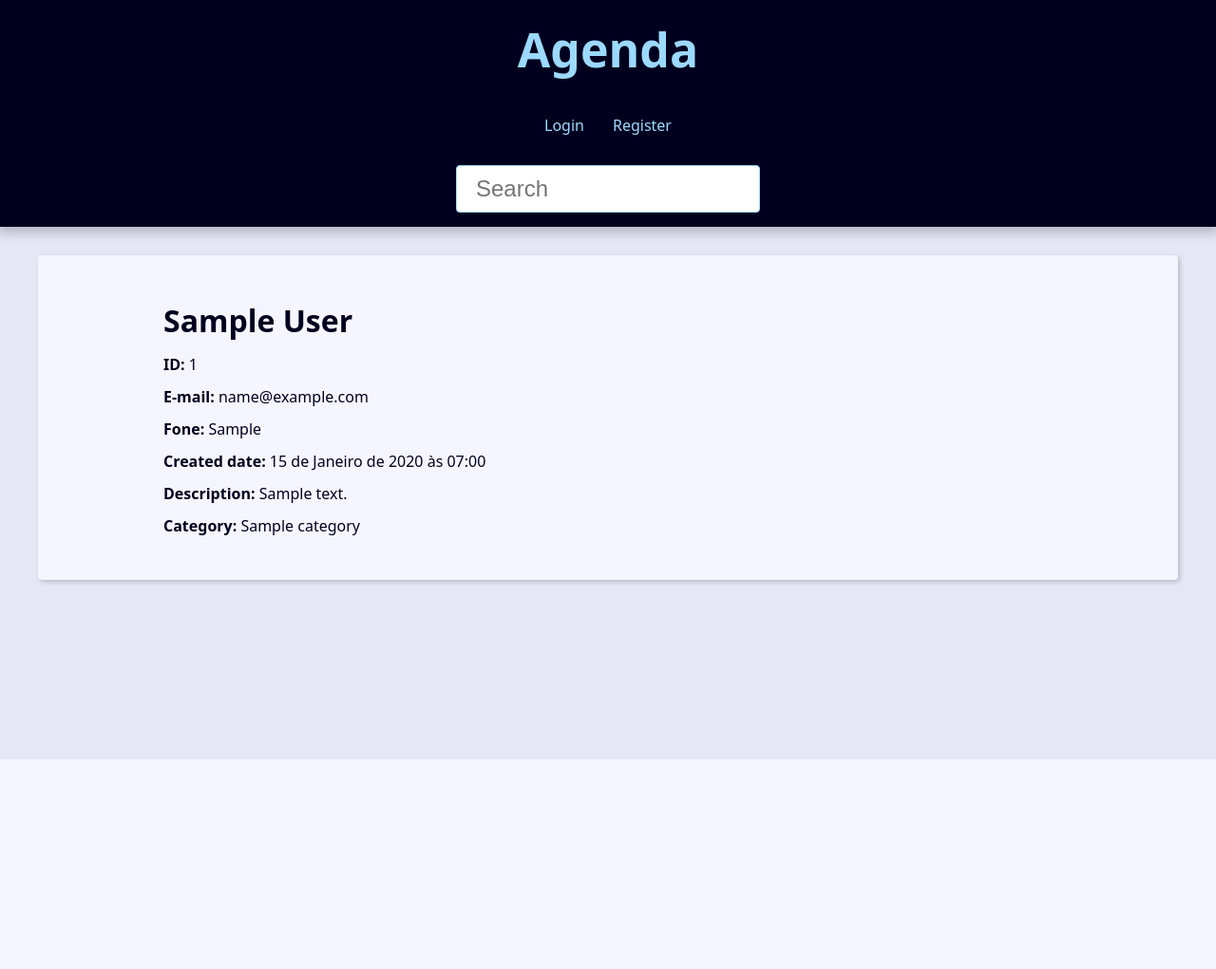
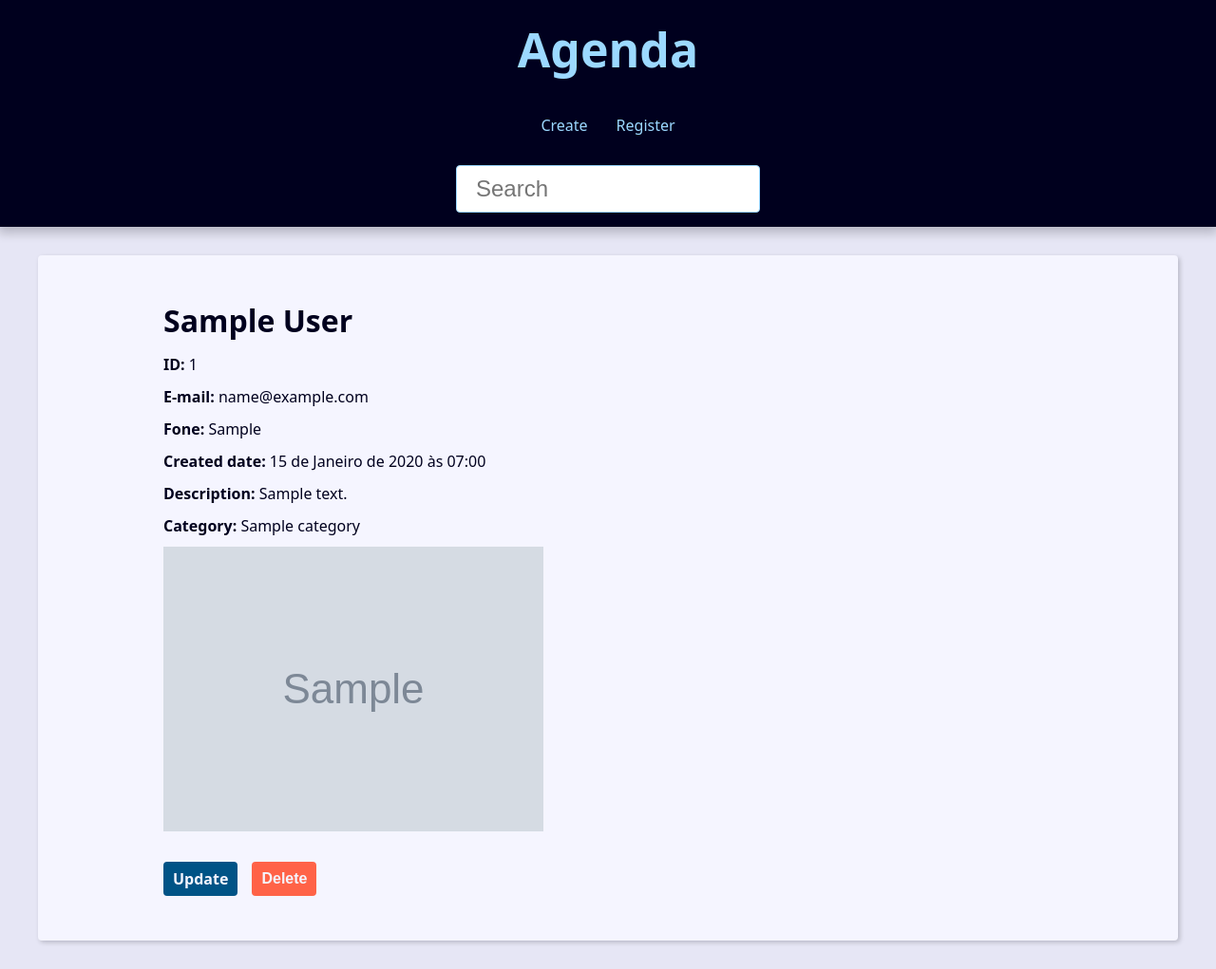
Before and after one commit to pengel13/bet365project, a Django app: page /contact/1/detail/ in a window 1280 px wide. Shown: the whole page at 95% size. Before the commit the page ends 800 px from the top, so only its background shows below. Run offline with Django 4.2, Linux system fonts and the light colour scheme; tables that the repository leaves empty hold one stand-in row (values such as "Sample post"); grey boxes marked "Sample" are stand-in pictures.

Commit message:
✨ funções de update e delete funcionando

```diff
--- a/agendaProject/base_static/global/css/style.css
+++ b/agendaProject/base_static/global/css/style.css
@@ -312,3 +312,22 @@
     filter: brightness(80%);
     box-shadow: 0 0 5px var(--link-dark-color);
   }
+  .contact-links {
+    margin-block: calc(var(--small-font-size) * 2);
+    display: flex;
+    align-items: center;
+    gap: 0 var(--spacing);
+  }
+
+  .btn-link {
+    font-size: var(--small-font-size);
+    text-decoration: none;
+    font-weight: bold;
+    padding: 1rem;
+    display: block;
+    line-height: var(--small-font-size);
+  }
+
+  .btn-delete {
+    background: tomato;
+  }
--- a/agendaProject/base_templates/global/partials/_header.html
+++ b/agendaProject/base_templates/global/partials/_header.html
@@ -7,8 +7,8 @@
     <nav class="menu">
         <ul class="menu-list">
             <li class="menu-item">
-                <a href="#" class="menu-link">
-                    Login
+                <a href={% url "contact:create_contact" %} class="menu-link">
+                    Create
                 </a>
             </li>
             <li class="menu-item">
--- a/agendaProject/contact/templates/contact/contact.html
+++ b/agendaProject/contact/templates/contact/contact.html
@@ -10,5 +10,22 @@
         <p> <b> Created date: </b> {{ contact.created_date }} </p>
         <p> <b> Description: </b> {{ contact.description }} </p>
         <p> <b> Category: </b> {{ contact.category.name }} </p>
+        {% if contact.picture %}
+            <p>
+                <img src="{{ contact.picture.url }}" alt="{{ contact.first_name }} {{ contact.last_name }}">
+            </p>
+        {% endif %}
+        <div class="contact-links">
+            <a class='btn btn-link' href={% url "contact:update_contact" contact.id %}>Update</a>
+            <form action={% url "contact:delete_contact" contact.id %} method="POST">
+                {% csrf_token %}
+                {% if confirmation == 'no' %}
+                    <input type="hidden" name='confirmation' value="yes">
+                    <button class='btn btn-link btn-delete'type="submit">Confirma?</button>
+                {% else %}
+                    <button class='btn btn-link btn-delete'type="submit">Delete</button>
+                {% endif %}
+            </form>
+        </div>
     </div>
 {% endblock content %}
--- a/agendaProject/contact/urls.py
+++ b/agendaProject/contact/urls.py
@@ -6,11 +6,16 @@ app_name = "contact"
 urlpatterns = [
     path("", view=views.index, name="index"),
     path("search/", view=views.search, name="search"),
-
     # contact(CRUD)
     # READ:
     path("contact/<int:id>/detail/", view=views.contact, name="contact"),
-    path("contact/create", view=views.create_contact, name='create_contact')
+    # CREATE:
+    path("contact/create", view=views.create_contact, name="create_contact"),
+    # UPDATE:
+    path("contact/<int:contact_id>/update/", view=views.update,
+         name="update_contact"),
+    path("contact/<int:contact_id>/delete/", view=views.delete,
+         name="delete_contact"),
 ]
 
 #     # CREATE
--- a/agendaProject/contact/views/contact_views.py
+++ b/agendaProject/contact/views/contact_views.py
@@ -69,8 +69,10 @@ def search(request: HttpRequest) -> HttpResponse:
 
 def contact(request: HttpRequest, id: int) -> HttpResponse:
     single_contact = Contact.objects.filter(id=id, show=True).first()
+
     if single_contact is None:
         raise Http404("ID não existe ou está invisível")
+
     title = f"{single_contact.first_name} {single_contact.last_name}"
     # metódo django.shortcuts.get_object_or_404
     context = {"contact": single_contact, "site_title": title}  # type: ignore
```
Also changed, not shown: agendaProject/contact/forms.py (+16 -5 lines), agendaProject/contact/templates/contact/create.html (+6 -2 lines), agendaProject/contact/views/contact_forms.py (+65 -3 lines).
